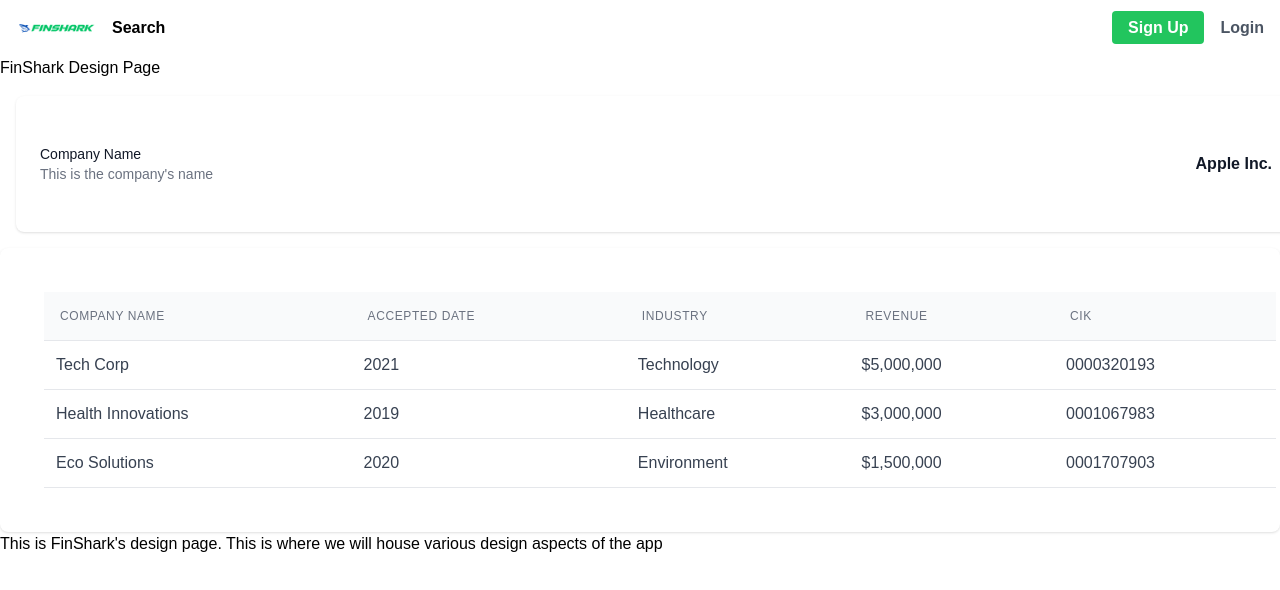
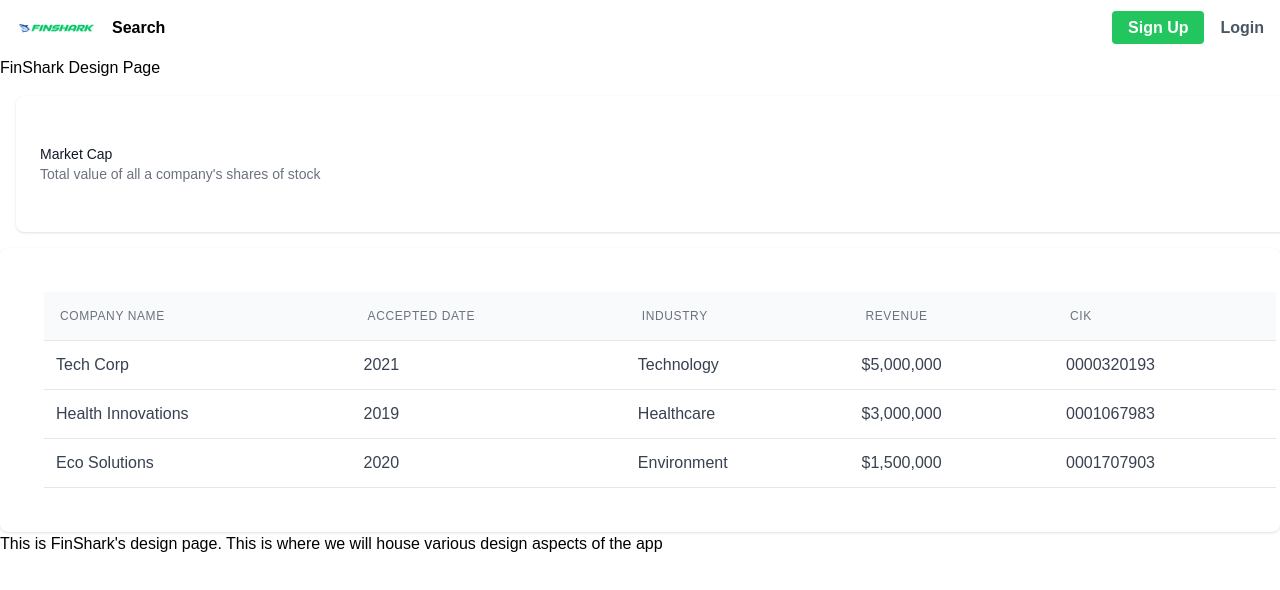
Before and after one commit to AhmadBahr/FinShark, a React (Create React App) app: page /designpage in a window 1280 px wide. Shown: the top 590 px of the page. Built offline with nearby package versions, Linux system fonts and the light colour scheme.

Commit message:
Company Profile/TTM

```diff
--- a/src/Components/CompanyDashboard/CompanyDashboard.tsx
+++ b/src/Components/CompanyDashboard/CompanyDashboard.tsx
@@ -3,16 +3,17 @@ import { Outlet } from 'react-router'
 
 type Props = {
   children: React.ReactNode;
+  ticker: string;
 }
 
-const CompanyDashboard = ({children}: Props) => {
+const CompanyDashboard = ({ children, ticker }: Props) => {
   return (
-<div className="relative md:ml-64 bg-blueGray-100 w-full">
+    <div className="relative md:ml-64 bg-blueGray-100 w-full">
       <div className="relative pt-20 pb-32 bg-lightBlue-500">
         <div className="px-4 md:px-6 mx-auto w-full">
           <div>
-          <div className='flex flex-wrap'>{children}</div>
-            <div className='flex flex-wrap'>{<Outlet/>}</div>
+            <div className='flex flex-wrap'>{children}</div>
+            <div className='flex flex-wrap'>{<Outlet context={ticker} />}</div>
           </div>
         </div>
       </div>
--- a/src/Components/CompanyProfile/CompanyProfile.tsx
+++ b/src/Components/CompanyProfile/CompanyProfile.tsx
@@ -1,6 +1,68 @@
 import React from 'react'
+import { CompanyKeyMetrics } from '../../company';
 
 type Props = {}
+
+const tableConfig = [
+    {
+        label: "Market Cap",
+        render: (company: CompanyKeyMetrics) => (company.marketCapTTM),
+        subTitle: "Total value of all a company's shares of stock",
+    },
+    {
+        label: "Current Ratio",
+        render: (company: CompanyKeyMetrics) => (company.currentRatioTTM),
+        subTitle:
+            "Measures the companies ability to pay short term debt obligations",
+    },
+    {
+        label: "Return On Equity",
+        render: (company: CompanyKeyMetrics) => (company.roeTTM),
+        subTitle:
+            "Return on equity is the measure of a company's net income divided by its shareholder's equity",
+    },
+    {
+        label: "Return On Assets",
+        render: (company: CompanyKeyMetrics) => (company.returnOnTangibleAssetsTTM),
+        subTitle:
+            "Return on assets is the measure of how effective a company is using its assets",
+    },
+    {
+        label: "Free Cashflow Per Share",
+        render: (company: CompanyKeyMetrics) => (company.freeCashFlowPerShareTTM),
+        subTitle:
+            "Return on assets is the measure of how effective a company is using its assets",
+    },
+    {
+        label: "Book Value Per Share TTM",
+        render: (company: CompanyKeyMetrics) => (company.bookValuePerShareTTM),
+        subTitle:
+            "Book value per share indicates a firm's net asset value (total assets - total liabilities) on per share basis",
+    },
+    {
+        label: "Divdend Yield TTM",
+        render: (company: CompanyKeyMetrics) => (company.dividendYieldTTM),
+        subTitle: "Shows how much a company pays each year relative to stock price",
+    },
+    {
+        label: "Capex Per Share TTM",
+        render: (company: CompanyKeyMetrics) =>(company.capexPerShareTTM),
+        subTitle:
+            "Capex is used by a company to aquire, upgrade, and maintain physical assets",
+    },
+    {
+        label: "Graham Number",
+        render: (company: CompanyKeyMetrics) => (company.grahamNumberTTM),
+        subTitle:
+            "This is the upperbouind of the price range that a defensive investor should pay for a stock",
+    },
+    {
+        label: "PE Ratio",
+        render: (company: CompanyKeyMetrics) => (company.peRatioTTM),
+        subTitle:
+            "This is the upperbouind of the price range that a defensive investor should pay for a stock",
+    },
+];
 
 const CompanyProfile = (props: Props) => {
     return (
--- a/src/Components/RatioList/RatioList.tsx
+++ b/src/Components/RatioList/RatioList.tsx
@@ -1,35 +1,29 @@
-import React from 'react';
-import { TestDataCompany } from '../Table/testData.tsx';
+import React from "react";
+import { TestDataCompany } from "../Table/testData";
 
-const data = TestDataCompany[0];
-
-type Company = typeof data;
-
-type Config = {
-    label: string;
-    render: (company: Company) => React.ReactNode;
-    subTitle?: string;
+type Props = {
+    config: any;
+    data: any;
 };
 
-type Props = {
-    config: Config[];
-    data: Company;
-};
-
-const RatioList: React.FC<Props> = ({ config, data }) => {
-    const renderedCells = config.map((row: Config, index: number) => {
+const RatioList = ({ config, data }: Props) => {
+    const renderedCells = config.map((row: any) => {
         return (
-            <li key={index} className="py-6 sm:py-6">
+            <li className="py-6 sm:py-6">
                 <div className="flex items-center space-x-4">
                     <div className="flex-1 min-w-0">
                         <p className="text-sm font-medium text-gray-900 truncate">
                             {row.label}
                         </p>
-                        {row.subTitle && (
-                            <p className="text-sm text-gray-500 truncate">
-                                {row.subTitle}
-                            </p>
-                        )}
+                        <p className="text-sm text-gray-500 truncate">
+                            <a
+                                href="/cdn-cgi/l/email-protection"
+                                className="__cf_email__"
+                                data-cfemail="17727a767e7b57607e7973646372653974787a"
+                            >
+                                {row.subTitle && row.subTitle}
+                            </a>
+                        </p>
                     </div>
                     <div className="inline-flex items-center text-base font-semibold text-gray-900">
                         {row.render(data)}
@@ -38,7 +32,6 @@ const RatioList: React.FC<Props> = ({ config, data }) => {
             </li>
         );
     });
-
     return (
         <div className="bg-white shadow rounded-lg ml-4 mt-4 mb-4 p-4 sm:p-6 w-full">
             <ul className="divide-y divide-gray-200">{renderedCells}</ul>
@@ -46,16 +39,4 @@ const RatioList: React.FC<Props> = ({ config, data }) => {
     );
 };
 
-const config: Config[] = [
-    {
-        label: "Company Name",
-        render: (company: Company) => company.companyName,
-        subTitle: "This is the company's name",
-    },
-];
-
-const App = () => {
-    return <RatioList config={config} data={data} />;
-};
-
-export default App;
+export default RatioList;
--- a/src/Pages/Company/Company.tsx
+++ b/src/Pages/Company/Company.tsx
@@ -58,9 +58,9 @@ const Company: React.FC<Props> = (props: Props) => {
                 {company ? (
                     <div className="w-full relative flex ct-docs-disable-sidebar-content overflow-x-hidden">
                         <Sidebar />
-                        <CompanyDashboard>
+                        <CompanyDashboard ticker={ticker!}>
                             <Tile title='Company Name' subTitle={company.companyName}></Tile>
-                            </CompanyDashboard>
+                        </CompanyDashboard>
                     </div>
                 ) : !error && (
                     <div className="text-center text-gray-600">
--- a/src/Pages/DesignPage/DesignPage.tsx
+++ b/src/Pages/DesignPage/DesignPage.tsx
@@ -1,14 +1,24 @@
 import React from 'react'
 import Table from '../../Components/Table/Table.tsx'
 import RatioList from '../../Components/RatioList/RatioList.tsx'
+import { CompanyKeyMetrics } from '../../company'
+import { testIncomeStatementData } from '../../Components/Table/testData.tsx'
 
 type Props = {}
+
+const tableConfig = [
+    {
+        label: "Market Cap",
+        render: (company: CompanyKeyMetrics) => (company.marketCapTTM),
+        subTitle: "Total value of all a company's shares of stock",
+    },
+]
 
 const DesignPage = (props: Props) => {
     return (
         <>
             <h1>FinShark Design Page</h1>
-            <RatioList/>
+            <RatioList data={testIncomeStatementData} config={tableConfig} />
             <Table />
             <h2>This is FinShark's design page. This is where we will house various
                 design aspects  of the app
--- a/src/api.tsx
+++ b/src/api.tsx
@@ -1,5 +1,5 @@
 import axios from 'axios';
-import { CompanyProfile, CompanySearch } from './company';
+import { CompanyKeyMetrics, CompanyProfile, CompanySearch } from './company';
 
 export const searchCompanies = async (query: string): Promise<CompanySearch[] | string> => {
     try {
@@ -45,3 +45,25 @@ export const getCompanyProfile = async (symbol: string): Promise<CompanyProfile
         }
     }
 };
+
+export const getKeyMetrics = async (query: string) => {
+    try {
+        const response = await axios.get<CompanyKeyMetrics[]>(
+            `https://financialmodelingprep.com/api/v3/key-metrics-ttm/${query}?apikey=${process.env.REACT_APP_API_KEY}`
+        );
+
+        if (Array.isArray(response.data) && response.data.length > 0) {
+            return response.data[0];
+        } else {
+            return "No profile found";
+        }
+    } catch (error) {
+        if (axios.isAxiosError(error)) {
+            console.error("Error fetching company profile:", error.message);
+            return `Error: ${error.message}`;
+        } else {
+            console.error("Unexpected error:", error);
+            return "An unexpected error occurred";
+        }
+    }
+};
```
